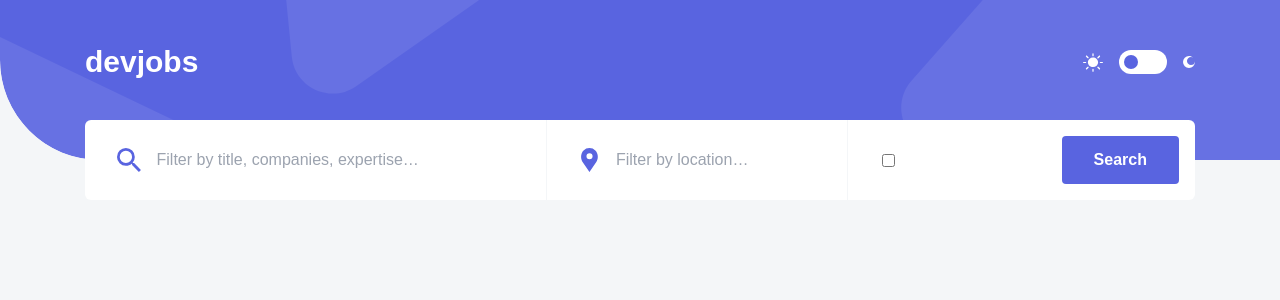
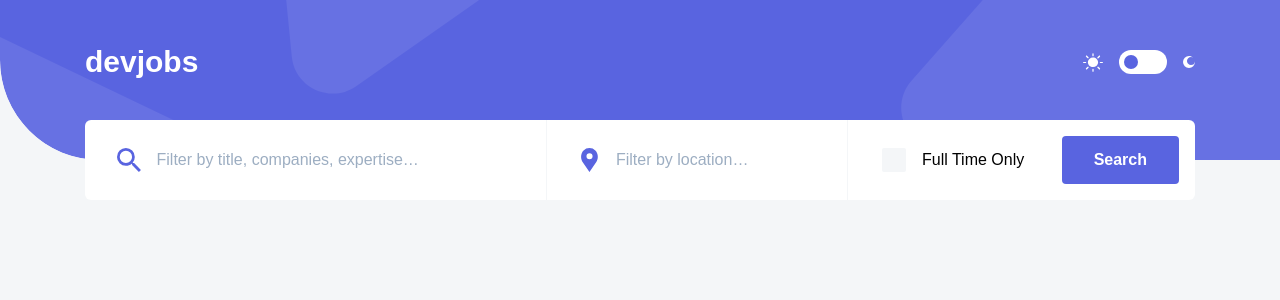
Before and after one commit to abdulvokhid-ochilov/devjobs, a React (Create React App) app: page / in a window 1280 px wide. Shown: the top 300 px of the page. Built offline with nearby package versions, Linux system fonts and the light colour scheme.

Commit message:
checkbox style

```diff
--- a/src/components/Search.js
+++ b/src/components/Search.js
@@ -11,10 +11,9 @@ const Search = () => {
         <div className="flex items-center border-r-[1px] border-r-grey-light pl-[32px] pr-[16px] py-[28px] w-[462px]">
           <SearchIcon className="w-[26px]" />
           <input
-            className="ml-[16px] w-full focus:outline-none"
+            className="ml-[16px] w-full focus:outline-none placeholder-grey-med"
             type="text"
-            id="fname"
-            name="fname"
+            name="filter"
             value=""
             placeholder="Filter by title, companies, expertise…"
           />
@@ -22,18 +21,26 @@ const Search = () => {
         <div className="flex items-center border-r-[1px] border-r-grey-light pl-[32px] pr-[16px] py-[28px] w-[299px]">
           <LocationIcon className="w-[22px]" />
           <input
-            className="ml-[16px] w-full focus:outline-none"
+            className="ml-[16px] w-full focus:outline-none placeholder-grey-med"
             type="text"
-            id="fname"
-            name="fname"
+            name="location"
             value=""
             placeholder="Filter by location…"
           />
         </div>
         <div className="flex justify-between items-center pl-[32px] pr-[16px] py-[16px] w-[345px]">
-          <input className="" type="checkbox" name="full_time" />
-          <div className="flex items-center"></div>
-          <CheckIcon />
+          <div class="flex items-center">
+            <input
+              type="checkbox"
+              name="full_time"
+              value=""
+              class="cursor-pointer opacity-0 absolute h-[24px] w-[24px]"
+            />
+            <div class="bg-grey-light border-0 rounded-sm  h-[24px] w-[24px] flex flex-shrink-0 justify-center items-center mr-[16px]">
+              <CheckIcon class="hidden" />
+            </div>
+            <label for="full_time">Full Time Only</label>
+          </div>
           <Button
             text="Search"
             type="submit"
--- a/src/index.css
+++ b/src/index.css
@@ -1,3 +1,10 @@
 @tailwind base;
 @tailwind components;
 @tailwind utilities;
+
+input:checked + div {
+  @apply bg-violet-dark;
+}
+input:checked + div svg {
+  @apply block;
+}
```
